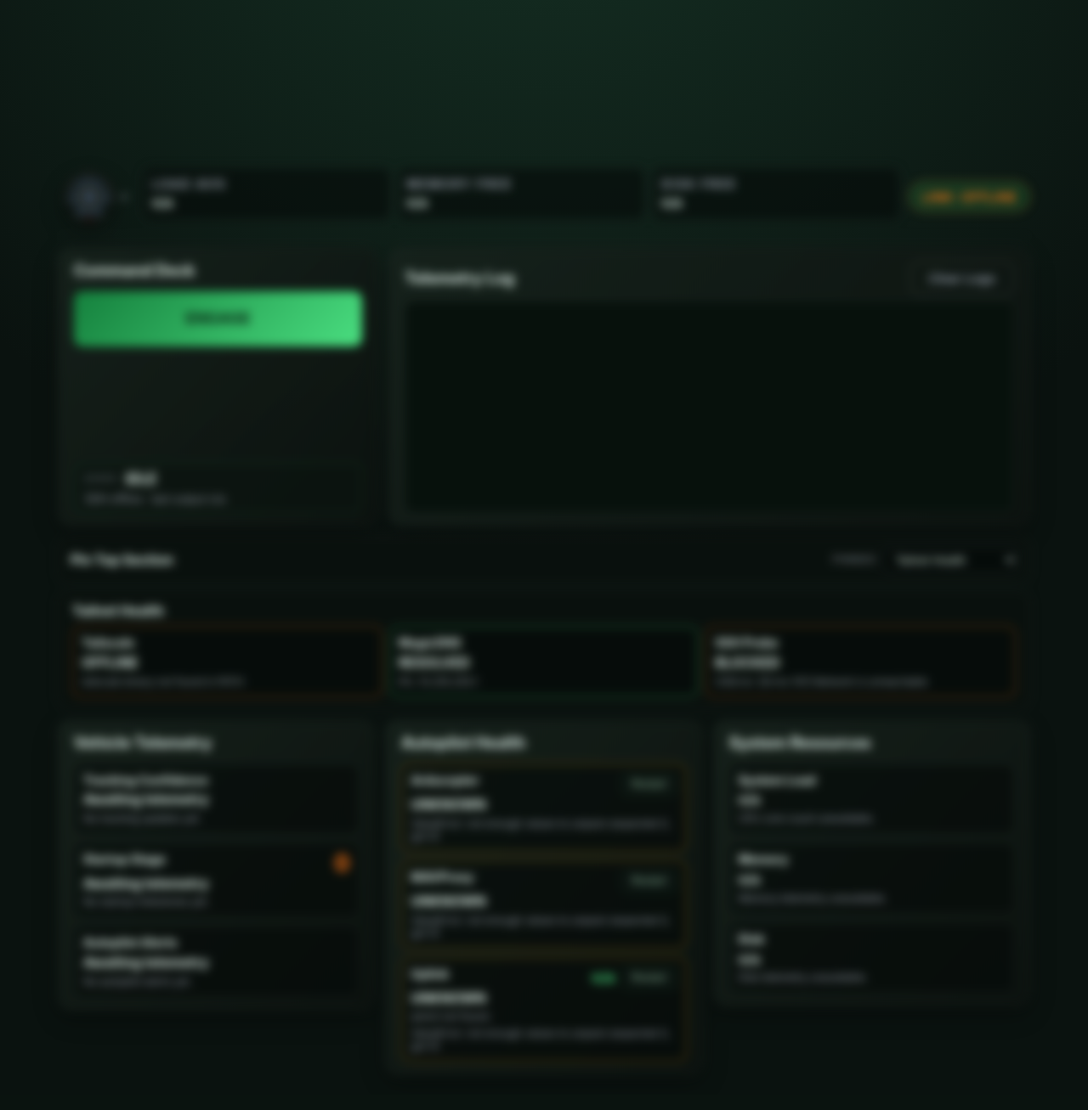
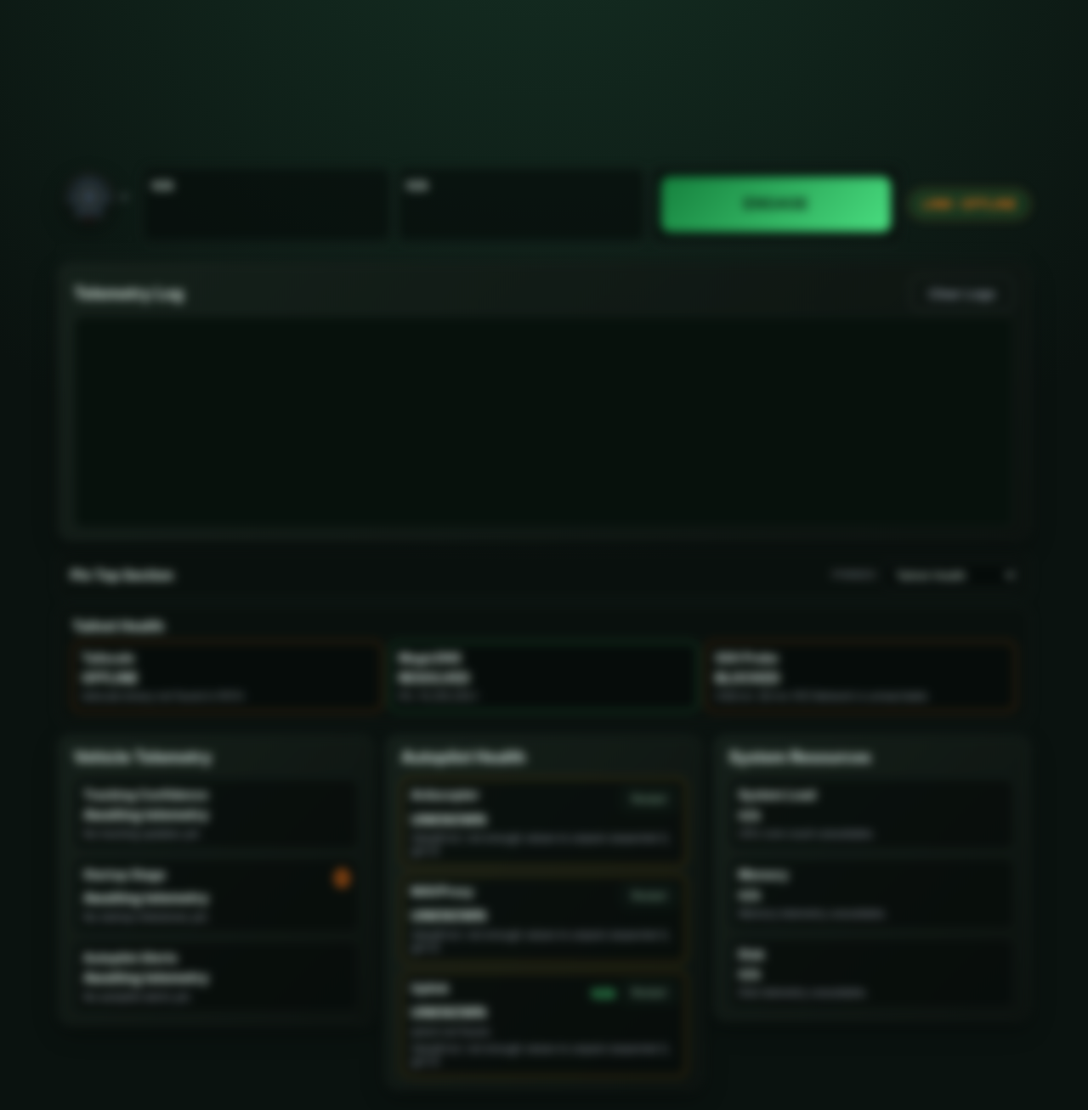
Before and after one commit to fitoori/Aeronomicon, a Flask app: page / in a window 1280 px wide. Shown: the part 265-1572 px from the top of the page at 85% size. Before the commit the page ends 1515 px from the top, so only its background shows below. Run offline with Flask 3, Linux system fonts and the light colour scheme; data that the repository does not hold is empty; parts of the project's set-up code (start-up, migrations or seed data) failed here and were passed over.

Commit message:
Make telemetry log full width

```diff
--- a/webapp/static/css/styles.css
+++ b/webapp/static/css/styles.css
@@ -195,6 +195,17 @@ body.is-offline .shell {
 
 .shell__stat-card .health-card__value {
   font-size: 0.95rem;
+}
+
+.shell__stat-card--action {
+  display: flex;
+  flex-direction: column;
+  justify-content: center;
+  gap: 8px;
+}
+
+.shell__stat-card--action .btn {
+  width: 100%;
 }
 
 .shell__status {
--- a/webapp/templates/index.html
+++ b/webapp/templates/index.html
@@ -96,42 +96,23 @@
           </div>
           <div class="shell__stats" aria-label="System statistics">
             <div class="health-card shell__stat-card load-card">
-              <h3>Load Avg</h3>
               <div class="load-graph load-graph--header" aria-hidden="true">
                 <canvas id="header-load-graph" role="img" aria-label="System load history"></canvas>
               </div>
               <p class="health-card__value" id="header-load">n/a</p>
             </div>
             <div class="health-card shell__stat-card">
-              <h3>Memory Free</h3>
               <p class="health-card__value" id="header-memory">n/a</p>
             </div>
-            <div class="health-card shell__stat-card">
-              <h3>Disk Free</h3>
-              <p class="health-card__value" id="header-disk">n/a</p>
+            <div class="health-card shell__stat-card shell__stat-card--action">
+              <button class="btn btn--engage" id="engage-toggle-btn">ENGAGE</button>
             </div>
           </div>
         </div>
         <div class="shell__status" id="connection-pill">LINK: INIT</div>
       </header>
 
-      <section class="grid grid--primary">
-        <article class="panel">
-          <header class="panel__header">
-            <h2>Command Deck</h2>
-          </header>
-          <div class="panel__body">
-            <div class="button-row">
-              <button class="btn btn--engage" id="engage-toggle-btn">ENGAGE</button>
-            </div>
-            <div class="status-strip" id="onics-state">
-              <span class="status-strip__label">State</span>
-              <strong class="status-strip__value">IDLE</strong>
-              <span class="status-strip__meta" id="onics-runtime">SSH offline · last output n/a</span>
-            </div>
-          </div>
-        </article>
-
+      <section class="grid">
         <article class="panel">
           <header class="panel__header panel__header--actions">
             <h2>Telemetry Log</h2>
```
